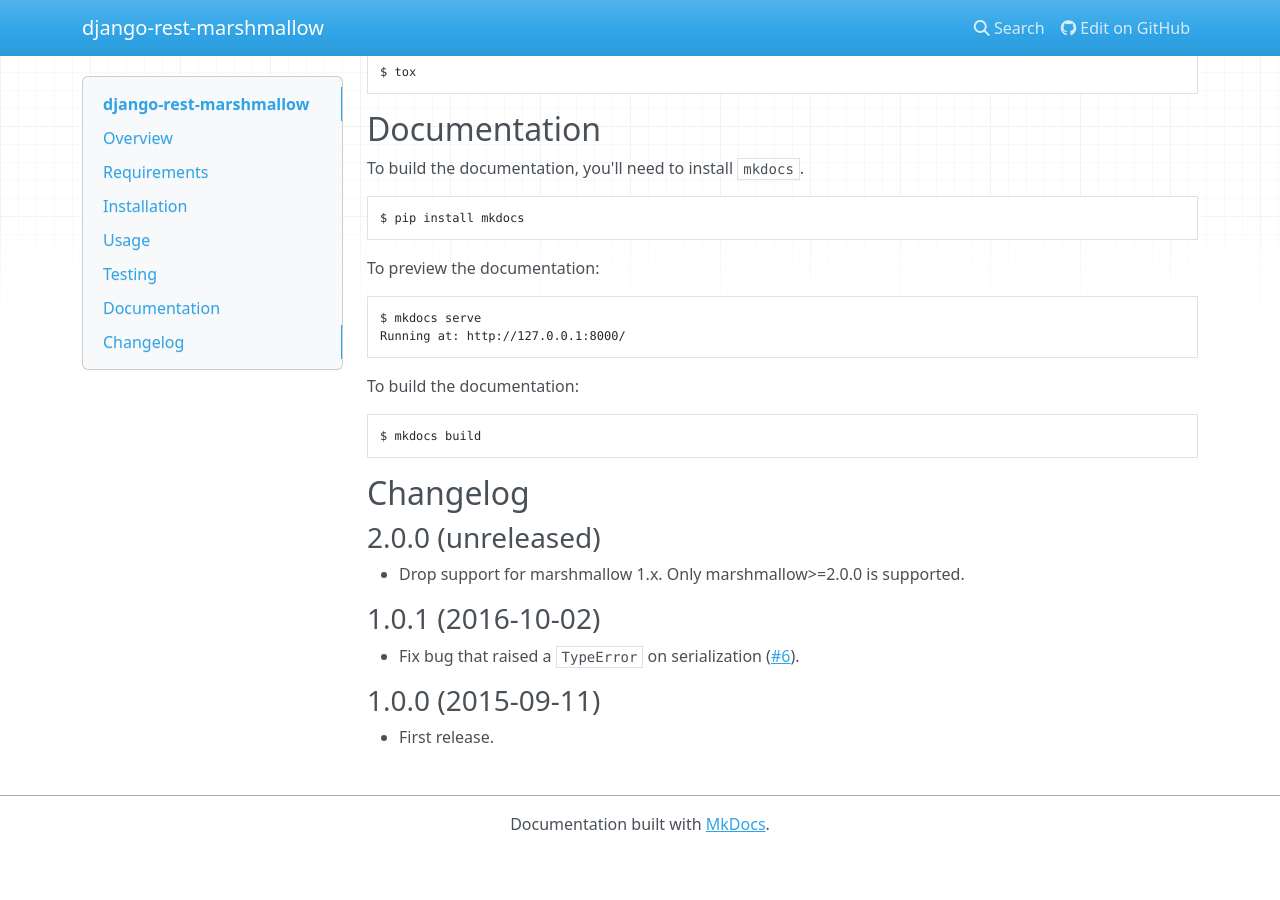
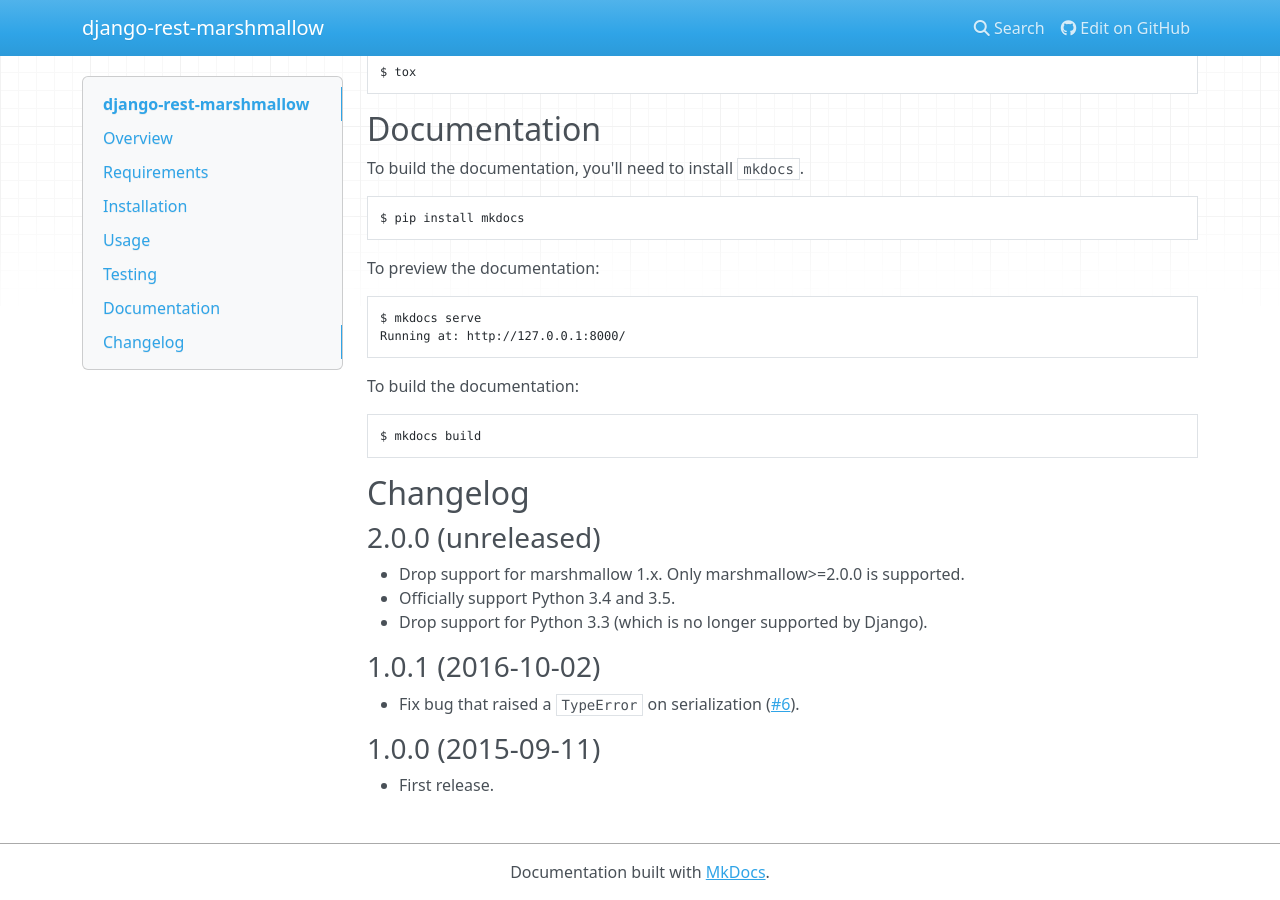
Before and after one commit to marshmallow-code/django-rest-marshmallow, an MkDocs documentation site: the page built from docs/index.md, in a window 1280 px wide and 900 px high, scrolled down 2831 px. Built offline with MkDocs 1.6.1, drawn with Linux system fonts in a browser that asks for light colours; nearby versions of some CDN libraries; before the commit the page ends 3683 px from its top, so only the background shows below that.

Commit message:
Update changelog

```diff
--- a/docs/index.md
+++ b/docs/index.md
@@ -165,6 +165,8 @@
 ### 2.0.0 (unreleased)
 
 * Drop support for marshmallow 1.x. Only marshmallow>=2.0.0 is supported.
+* Officially support Python 3.4 and 3.5.
+* Drop support for Python 3.3 (which is no longer supported by Django).
 
 ### 1.0.1 (2016-10-02)
 
```
